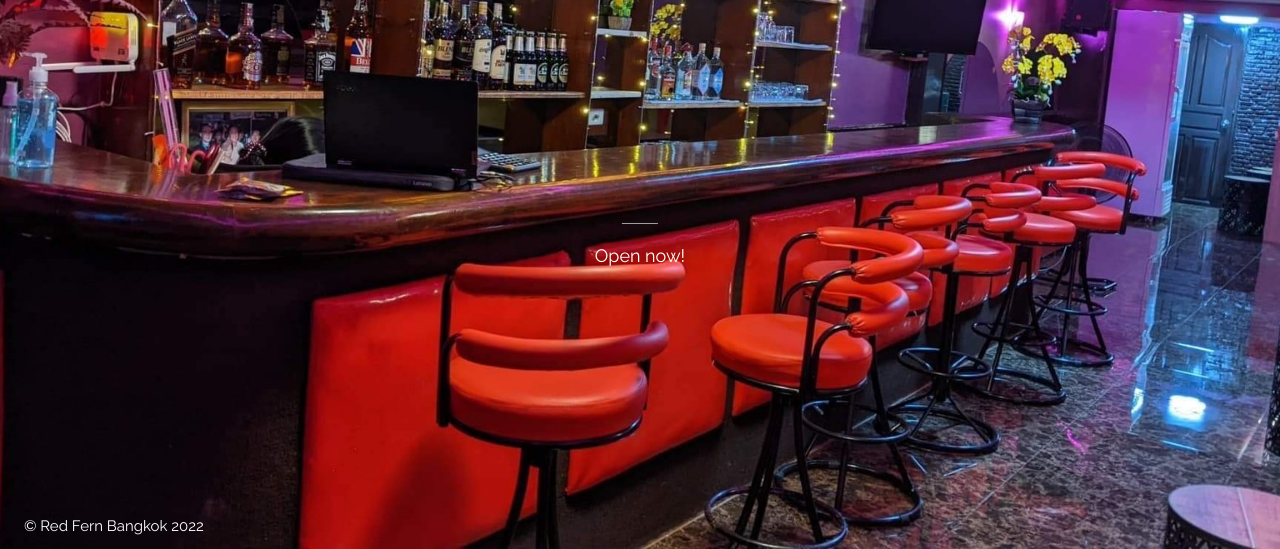
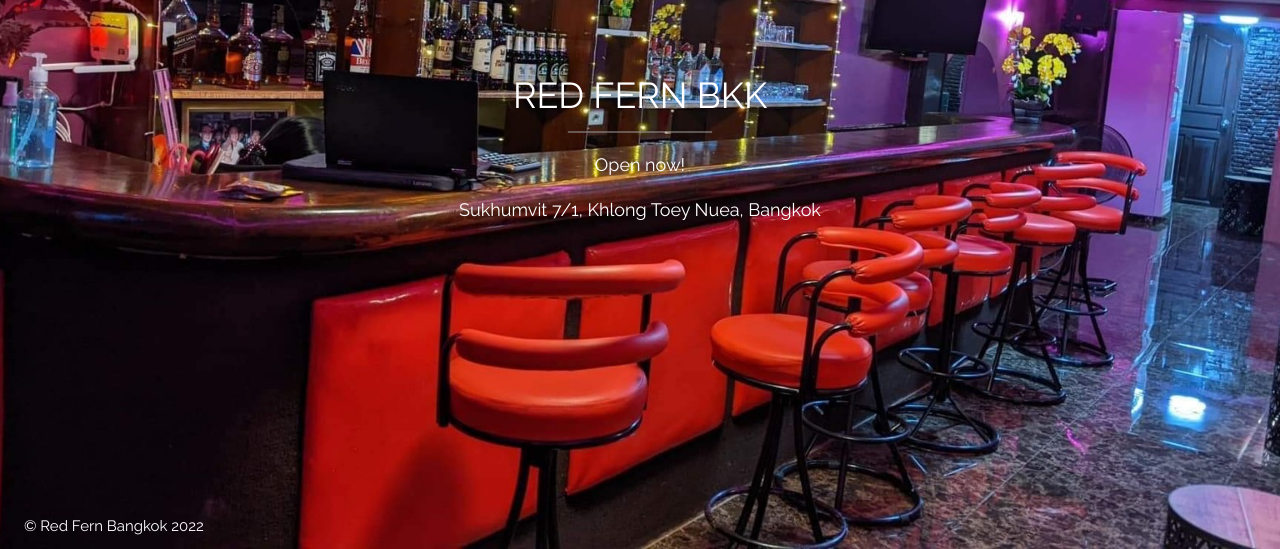
Before and after one commit to redfernbkk/redfernbkk-github.io, a plain HTML site: page index.html in a window 1280 px wide. Shown: the part 251-800 px from the top of the page. Drawn offline with nearby package versions, Linux system fonts and the light colour scheme.

Commit message:
Update index.html

```diff
--- a/index.html
+++ b/index.html
@@ -26,9 +26,11 @@ body, html {height: 100%}
     </div>
   </div>
   <div class="w3-display-middle">
-    <h1 class="w3-jumbo w3-animate-top"><br><br></h1>
+    <h1 class="w3-xxlarge w3-center w3-animate-top">RED FERN BKK</h1>
     <hr class="w3-border-grey" style="margin:auto;width:40%">
     <p class="w3-large w3-center">Open now!</p>
+    <p class="w3-large w3-center"></p>
+    <p class="w3-large w3-center">Sukhumvit 7/1, Khlong Toey Nuea, Bangkok</p>
   </div>
   <div class="w3-display-bottomleft w3-padding-large">
     © Red Fern Bangkok 2022
```
